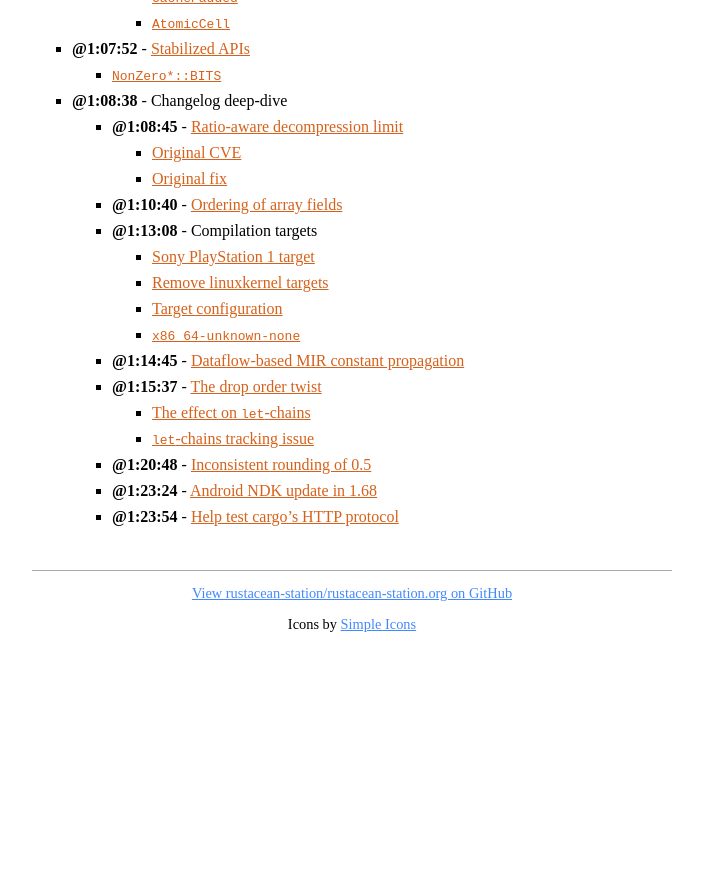
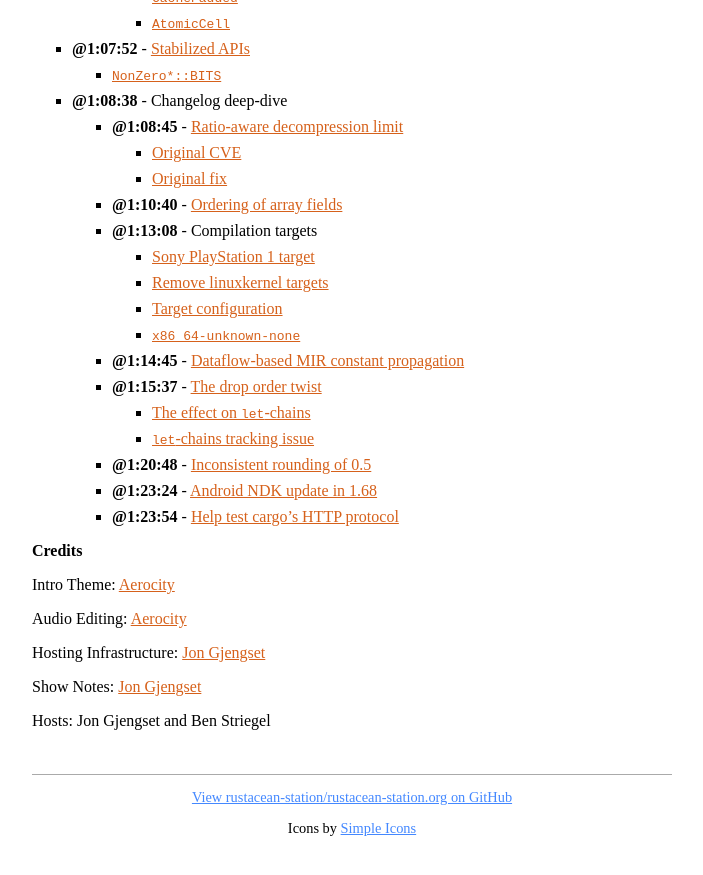
Before and after one commit to rustacean-station/rustacean-station.org, a Jekyll site: the page built from _episodes/releases/2023-02-13-rust-1.65-1.66-1.67.md, in a window 1280 px wide and 900 px high, scrolled down 2363 px. Shown: the top 875 px of the window, without its empty margins (288-991 px from the left). Built offline with Jekyll 4.4.1, drawn with Linux system fonts in a browser that asks for light colours; before the commit the page ends 3059 px from its top, so only the background shows below that.

Commit message:
Rust 1.68 + 1.69 releases (#227)
Add show notes for Rust 1.68 + 1.69

This also adds credits to the 1.65+ episode, which was missing them.

```diff
--- a/_episodes/releases/2023-02-13-rust-1.65-1.66-1.67.md
+++ b/_episodes/releases/2023-02-13-rust-1.65-1.66-1.67.md
@@ -103,3 +103,15 @@ You may also be interested in:
    - [@1:20:48] - [Inconsistent rounding of 0.5](https://github.com/rust-lang/rust/pull/102935/)
    - [@1:23:24] - [Android NDK update in 1.68](https://blog.rust-lang.org/2023/01/09/android-ndk-update-r25.html)
    - [@1:23:54] - [Help test cargo's HTTP protocol](https://blog.rust-lang.org/inside-rust/2023/01/30/cargo-sparse-protocol.html)
+
+### Credits
+
+Intro Theme: [Aerocity](https://twitter.com/AerocityMusic)
+
+Audio Editing: [Aerocity](https://twitter.com/AerocityMusic)
+
+Hosting Infrastructure: [Jon Gjengset](https://twitter.com/jonhoo/)
+
+Show Notes: [Jon Gjengset](https://twitter.com/jonhoo/)
+
+Hosts: Jon Gjengset and Ben Striegel
```
Also changed, not shown: _episodes/releases/2023-09-19-rust-1.68-1.69.md (added, +72 -0 lines).
